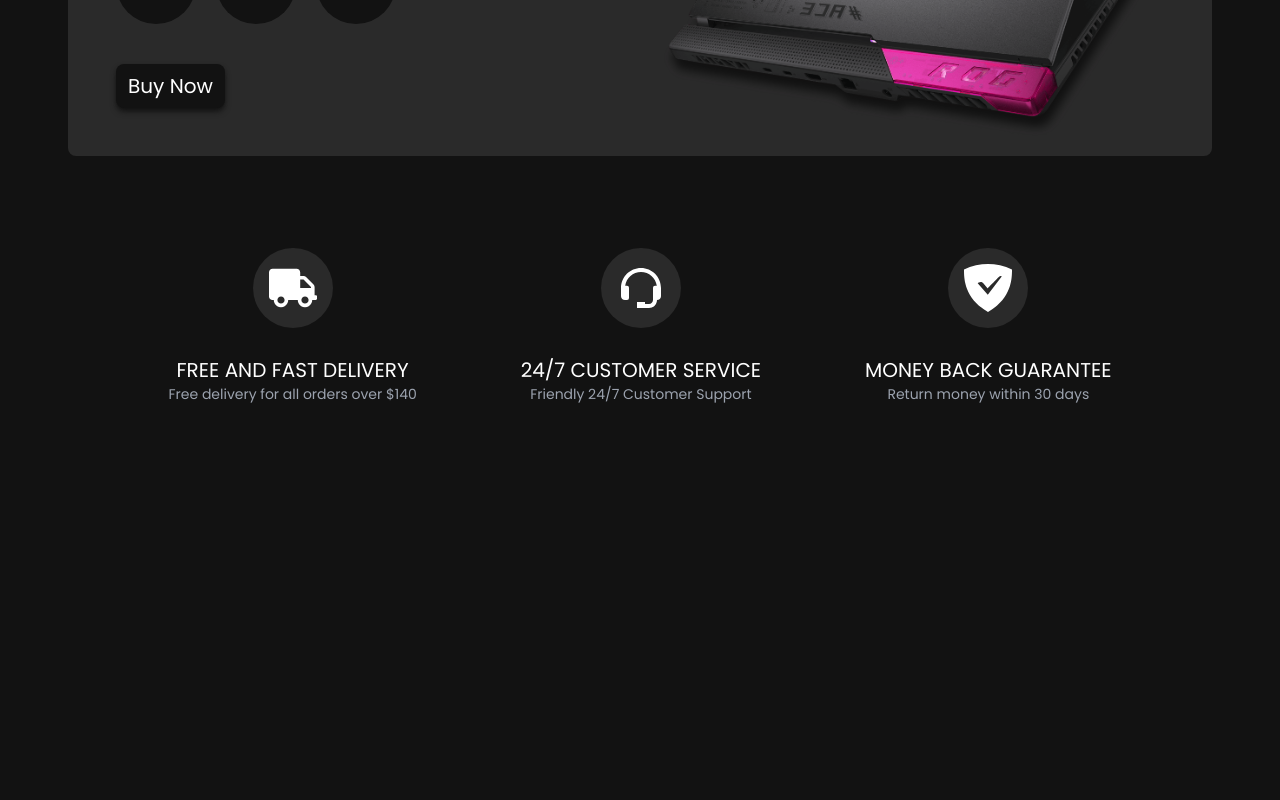
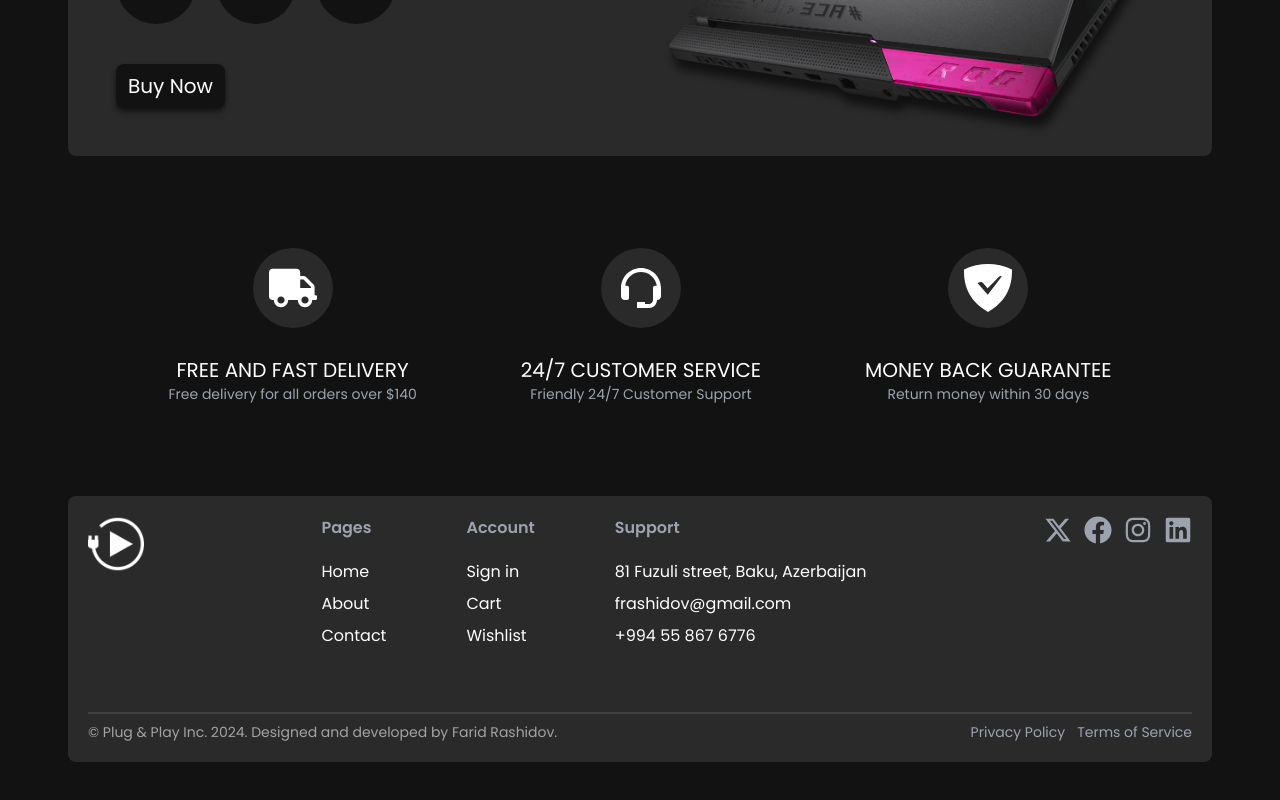
Before and after one commit to imrashidov/plug-and-play, a React (Vite) app: page / in a window 1280 px wide. Shown: the part 2742-3542 px from the top of the page. Before the commit the page ends 3198 px from the top, so only its background shows below. Built offline with nearby package versions, Linux system fonts and the light colour scheme.

Commit message:
Add: Footer component and styles

```diff
--- a/src/App.jsx
+++ b/src/App.jsx
@@ -1,6 +1,7 @@
 import { Routes, Route } from "react-router-dom";
 import Navbar from "./components/Navbar";
 import Home from "./pages/Home";
+import Footer from "./components/Footer";
 
 function App() {
   return (
@@ -9,6 +10,7 @@ function App() {
       <Routes>
         <Route path="/" element={<Home />} />
       </Routes>
+      <Footer />
     </>
   );
 }
--- a/src/components/DailyOffers.jsx
+++ b/src/components/DailyOffers.jsx
@@ -8,7 +8,7 @@ const DailyOffers = () => {
     const interval = setInterval(() => {
       setTime((prevTime) => prevTime - 1);
     }, 1000);
-    return interval;
+    return () => clearInterval(interval);
   }, []);
 
   const hours = Math.floor(time / 3600);
--- /dev/null
+++ b/src/components/Footer.jsx
@@ -0,0 +1,53 @@
+import { Link } from "react-router-dom";
+import { FooterData, SocialData } from "../data/FooterData";
+import logo from "../assets/logo.png";
+
+const Footer = () => {
+  return (
+    <footer className="container">
+      <div className="footer-container-top">
+        <div className="footer-main-top">
+          <Link href="/" className="footer-logo">
+            <img src={logo} alt="Brand Logo" />
+          </Link>
+          <div className="footer-links-main">
+            {FooterData.map((data) => (
+              <ul key={data.id} className="footer-links">
+                <h6>{data.title}</h6>
+                {data.links?.map((link) => (
+                  <li key={link.id}>
+                    <Link href={link.path}>{link.name}</Link>
+                  </li>
+                ))}
+              </ul>
+            ))}
+            <ul className="footer-support">
+              <h6>Support</h6>
+              <li>81 Fuzuli street, Baku, Azerbaijan</li>
+              <a href="mailto:frashidov@gmail.com">frashidov@gmail.com</a>
+              <li>+994 55 867 6776</li>
+            </ul>
+          </div>
+          <div className="footer-socials">
+            {SocialData.map((social) => (
+              <Link key={social.id} href={social.path} className="social-links">
+                {social.name}
+              </Link>
+            ))}
+          </div>
+        </div>
+        <div className="footer-container-bottom">
+          <p>
+            © Plug & Play Inc. 2024. Designed and developed by Farid Rashidov.
+          </p>
+          <div className="footer-terms">
+            <Link href="/">Privacy Policy</Link>
+            <Link href="/">Terms of Service</Link>
+          </div>
+        </div>
+      </div>
+    </footer>
+  );
+};
+
+export default Footer;
--- a/src/components/Navbar.jsx
+++ b/src/components/Navbar.jsx
@@ -1,7 +1,6 @@
 import { Link } from "react-router-dom";
 import { FiSearch } from "react-icons/fi";
 import { FiShoppingCart } from "react-icons/fi";
-
 import logo from "../assets/logo.png";
 
 const Navbar = () => {
--- /dev/null
+++ b/src/data/FooterData.jsx
@@ -0,0 +1,60 @@
+import { FaXTwitter } from "react-icons/fa6";
+import { FaFacebook } from "react-icons/fa";
+import { FaInstagram } from "react-icons/fa";
+import { FaLinkedin } from "react-icons/fa";
+
+export const FooterData = [
+  {
+    id: 1,
+    title: "Pages",
+    links: [
+      {
+        id: 1,
+        name: "Home",
+        path: "/",
+      },
+      {
+        id: 2,
+        name: "About",
+        path: "/",
+      },
+      {
+        id: 3,
+        name: "Contact",
+        path: "/",
+      },
+    ],
+  },
+  {
+    id: 2,
+    title: "Account",
+    links: [
+      { id: 1, name: "Sign in", path: "/" },
+      { id: 2, name: "Cart", path: "/" },
+      { id: 3, name: "Wishlist", path: "/" },
+    ],
+  },
+];
+
+export const SocialData = [
+  {
+    id: 1,
+    name: <FaXTwitter />,
+    path: "/",
+  },
+  {
+    id: 2,
+    name: <FaFacebook />,
+    path: "/",
+  },
+  {
+    id: 3,
+    name: <FaInstagram />,
+    path: "/",
+  },
+  {
+    id: 4,
+    name: <FaLinkedin />,
+    path: "/",
+  },
+];
--- a/src/index.css
+++ b/src/index.css
@@ -260,3 +260,53 @@ button {
 }
 
 /* Banner Section End */
+
+/* Footer Section Start */
+footer a {
+  @apply hover:text-neutral-500 transition-all duration-200;
+}
+.footer-container-top {
+  @apply bg-dark-secondary py-5 px-5 rounded-lg relative;
+}
+.footer-main-top {
+  @apply flex gap-5 justify-between;
+}
+.footer-logo {
+  @apply h-fit shrink-0;
+}
+.footer-logo img {
+  @apply w-14 h-14 invert;
+}
+.footer-links-main {
+  @apply flex gap-20;
+}
+.footer-links {
+  @apply flex flex-col gap-2;
+}
+.footer-links h6,
+.footer-support h6 {
+  @apply text-gray-400 font-semibold mb-3;
+}
+.footer-support {
+  @apply flex flex-col gap-2;
+}
+.footer-socials {
+  @apply flex h-fit gap-3;
+}
+.social-links svg {
+  @apply text-gray-400  h-7 w-7 hover:fill-dark-primary transition-all duration-300;
+}
+.footer-container-bottom {
+  @apply border-t-2 mt-16 border-neutral-700 pt-2 flex justify-between gap-2;
+}
+.footer-container-bottom p {
+  @apply text-sm text-neutral-400;
+}
+.footer-terms {
+  @apply flex gap-3 text-sm text-gray-400;
+}
+.footer-terms a {
+  @apply text-gray-400 hover:text-neutral-500 transition-all duration-300;
+}
+
+/* Footer Section End */
```
